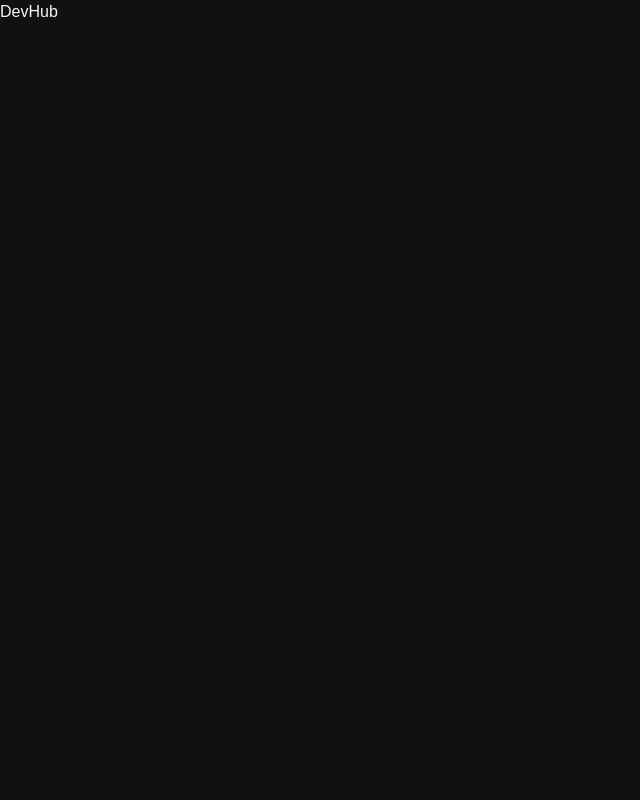
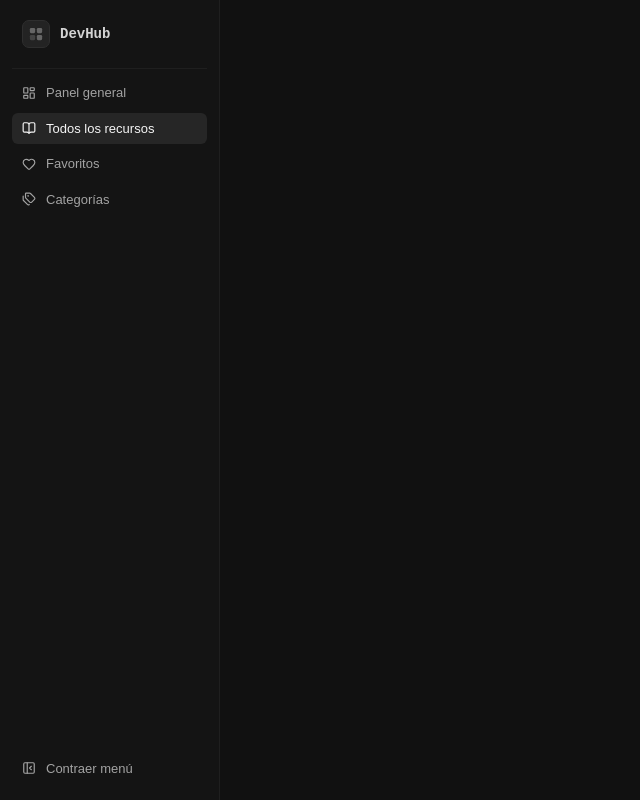
Before and after one commit to juanfeoru/devhub, a React (Vite) app: page /resources in a window 1280 px wide. Shown: the whole page, without its empty margins (0-640 px from the left). Built offline with nearby package versions, Linux system fonts and the light colour scheme.

Commit message:
feat: añadir sidebar y header en applayout

```diff
--- a/src/App.tsx
+++ b/src/App.tsx
@@ -1,5 +1,17 @@
+import { Route, Routes } from 'react-router';
+import AppLayout from './components/layout/AppLayout';
+
 function App() {
-  return <h1>DevHub</h1>;
+  return (
+    <Routes>
+      <Route element={<AppLayout />}>
+        <Route path='/' />
+        <Route path='/resources' />
+        <Route path='/favorites' />
+        <Route path='/categories' />
+      </Route>
+    </Routes>
+  );
 }
 
 export default App;
--- /dev/null
+++ b/src/components/layout/AppLayout.tsx
@@ -0,0 +1,29 @@
+import { Outlet } from 'react-router';
+import Sidebar from './Sidebar';
+import { useState } from 'react';
+import { MobileHeader } from './Header';
+
+export default function AppLayout() {
+  const [mobileOpen, setMobileOpen] = useState(false);
+  const [collapsed, setCollapsed] = useState(false);
+
+  return (
+    <div className='h-dvh w-full md:flex'>
+      <Sidebar
+        mobileOpen={mobileOpen}
+        onClose={() => setMobileOpen(false)}
+        collapsed={collapsed}
+        onCollapsed={() => setCollapsed((prev) => !prev)}
+      />
+
+      <MobileHeader
+        mobileOpen={mobileOpen}
+        onOpen={() => setMobileOpen(true)}
+      />
+
+      <main className='min-w-0 min-h-0 flex-1 md:overflow-y-auto'>
+        <Outlet />
+      </main>
+    </div>
+  );
+}
--- /dev/null
+++ b/src/components/layout/Header.tsx
@@ -0,0 +1,57 @@
+import { Menu } from 'lucide-react';
+import type { ReactNode } from 'react';
+
+interface MobileHeaderProps {
+  mobileOpen: boolean;
+  onOpen: () => void;
+}
+
+interface PageHeaderProps {
+  title: string;
+  description: string;
+  actions?: ReactNode;
+}
+
+export function MobileHeader({ mobileOpen, onOpen }: MobileHeaderProps) {
+  return (
+    <header className='w-full bg-surface flex items-center gap-2.5 p-4.5 border-b border-border md:hidden'>
+      <div className='size-7 grid place-items-center bg-surface-active border border-border-strong rounded-[7px]'>
+        <svg width='14' height='14' viewBox='0 0 16 16' fill='none'>
+          <rect x='1' y='1' width='6' height='6' rx='1.5' fill='#666'></rect>
+          <rect x='9' y='1' width='6' height='6' rx='1.5' fill='#666'></rect>
+          <rect x='1' y='9' width='6' height='6' rx='1.5' fill='#444'></rect>
+          <rect x='9' y='9' width='6' height='6' rx='1.5' fill='#666'></rect>
+        </svg>
+      </div>
+
+      <span className='font-mono font-semibold text-text-secondary'>
+        DevHub
+      </span>
+
+      <button
+        type='button'
+        onClick={onOpen}
+        className='size-9 grid place-items-center text-text-muted ml-auto'
+        aria-label='Abrir menú'
+        aria-controls='app-sidebar'
+        aria-expanded={mobileOpen}
+      >
+        <Menu size={20} aria-hidden='true' />
+      </button>
+    </header>
+  );
+}
+
+export function PageHeader({ title, description, actions }: PageHeaderProps) {
+  return (
+    <header className='flex flex-col gap-4 border-b pb-6 md:flex-row md:items-center md:justify-between md:border'>
+      <div>
+        <h1 className='text-2xl font-semibold text-interactive'>{title}</h1>
+
+        <p className='text-sm text-text-muted'>{description}</p>
+      </div>
+
+      <div>{actions}</div>
+    </header>
+  );
+}
--- /dev/null
+++ b/src/components/layout/Sidebar.tsx
@@ -0,0 +1,226 @@
+import { NavLink } from 'react-router';
+import { useEffect } from 'react';
+import {
+  BookOpen,
+  Heart,
+  LayoutDashboard,
+  PanelLeftClose,
+  PanelLeftOpen,
+  Tags,
+  X,
+} from 'lucide-react';
+
+interface SidebarProps {
+  mobileOpen: boolean;
+  onClose: () => void;
+  collapsed: boolean;
+  onCollapsed: () => void;
+}
+
+const navigationItems = [
+  {
+    id: 'dashboard',
+    to: '/',
+    label: 'Panel general',
+    icon: LayoutDashboard,
+  },
+  {
+    id: 'resources',
+    to: '/resources',
+    label: 'Todos los recursos',
+    icon: BookOpen,
+  },
+  {
+    id: 'favorites',
+    to: '/favorites',
+    label: 'Favoritos',
+    icon: Heart,
+  },
+  {
+    id: 'categories',
+    to: '/categories',
+    label: 'Categorías',
+    icon: Tags,
+  },
+] as const;
+
+export default function Sidebar({
+  mobileOpen,
+  onClose,
+  collapsed,
+  onCollapsed,
+}: SidebarProps) {
+  useEffect(() => {
+    if (!mobileOpen) return;
+
+    const handleEscape = (event: KeyboardEvent) => {
+      if (event.key === 'Escape') {
+        onClose();
+      }
+    };
+
+    document.addEventListener('keydown', handleEscape);
+
+    return () => {
+      document.removeEventListener('keydown', handleEscape);
+    };
+  }, [mobileOpen, onClose]);
+
+  return (
+    <>
+      <button
+        type='button'
+        aria-label='Cerrar menú'
+        aria-hidden='true'
+        onClick={onClose}
+        className={`fixed inset-0 z-40 bg-bg/40 backdrop-blur-[2px] transition-opacity duration-300 md:hidden
+        ${
+          mobileOpen
+            ? 'visible opacity-100'
+            : 'invisible opacity-0 pointer-events-none'
+        }`}
+      />
+
+      <aside
+        id='app-sidebar'
+        className={`w-55 bg-surface border-r border-border flex flex-col h-full fixed z-50 top-0 py-4 px-3 transition-[width,translate] duration-300 ease-in-out md:sticky md:z-auto md:translate-x-0 ${
+          collapsed ? 'md:w-18' : 'md:w-55'
+        }
+        ${mobileOpen ? 'translate-x-0' : '-translate-x-full md:translate-x-0'}`}
+      >
+        <div className='flex items-center gap-2.5 pt-1 px-2.5 pb-5 border-b border-border mb-2 min-w-0'>
+          <div className='size-7 min-w-7 shrink-0 grid place-items-center bg-surface-active border border-border-strong rounded-[7px]'>
+            <svg
+              width='14'
+              height='14'
+              viewBox='0 0 16 16'
+              fill='none'
+              aria-hidden='true'
+            >
+              <rect
+                x='1'
+                y='1'
+                width='6'
+                height='6'
+                rx='1.5'
+                fill='#666'
+              ></rect>
+              <rect
+                x='9'
+                y='1'
+                width='6'
+                height='6'
+                rx='1.5'
+                fill='#666'
+              ></rect>
+              <rect
+                x='1'
+                y='9'
+                width='6'
+                height='6'
+                rx='1.5'
+                fill='#444'
+              ></rect>
+              <rect
+                x='9'
+                y='9'
+                width='6'
+                height='6'
+                rx='1.5'
+                fill='#666'
+              ></rect>
+            </svg>
+          </div>
+
+          <span
+            className={`font-mono text-sm font-semibold text-text-secondary whitespace-nowrap overflow-hidden transition-[max-width,opacity,transform] duration-200 ease-in-out
+              ${
+                collapsed
+                  ? 'max-w-40 opacity-100 md:max-w-0 md:opacity-0 md:-translate-x-1'
+                  : 'max-w-40 opacity-100 translate-x-0'
+              }
+            `}
+          >
+            DevHub
+          </span>
+
+          <button
+            type='button'
+            onClick={onClose}
+            className='size-7 grid place-items-center text-text-muted ml-auto md:hidden'
+            aria-label='Cerrar menú'
+          >
+            <X size={18} aria-hidden='true' />
+          </button>
+        </div>
+
+        <nav className='space-y-1' aria-label='Navegación principal'>
+          {navigationItems.map((nav) => {
+            const Icon = nav.icon;
+
+            return (
+              <NavLink
+                key={nav.id}
+                to={nav.to}
+                onClick={onClose}
+                title={collapsed ? nav.label : undefined}
+                className={({ isActive }) => `
+                  flex items-center gap-2.5 py-1.5 px-2.5 rounded-md text-[13px] transition-colors duration-150 ${
+                    isActive
+                      ? 'bg-white/8 text-text-primary'
+                      : 'text-text-muted hover:bg-white/5 hover:text-interactive'
+                  }
+                  ${collapsed ? 'md:justify-center md:gap-0 md:px-0' : ''}
+                `}
+              >
+                <Icon size={14} aria-hidden='true' className='shrink-0' />
+                <span
+                  className={`max-w-40 opacity-100 overflow-hidden whitespace-nowrap transition-[max-width,opacity] duration-200
+                    ${collapsed ? 'md:max-w-0 md:opacity-0' : ''}
+                  `}
+                >
+                  {nav.label}
+                </span>
+              </NavLink>
+            );
+          })}
+        </nav>
+
+        <div className='hidden mt-auto md:flex'>
+          <button
+            type='button'
+            onClick={onCollapsed}
+            aria-label={collapsed ? 'Expandir menú' : 'Contraer menú'}
+            aria-expanded={!collapsed}
+            title={collapsed ? 'Expandir menú' : undefined}
+            className={`w-full flex items-center text-text-muted py-1.5 rounded-md text-[13px] transition-colors hover:bg-white/5 hover:text-interactive
+            ${collapsed ? 'justify-center px-0' : 'justify-start gap-2.5 px-2.5'}`}
+          >
+            {collapsed ? (
+              <PanelLeftOpen
+                size={14}
+                aria-hidden='true'
+                className='shrink-0'
+              />
+            ) : (
+              <PanelLeftClose
+                size={14}
+                aria-hidden='true'
+                className='shrink-0'
+              />
+            )}
+
+            <span
+              className={`
+                overflow-hidden whitespace-nowrap transition-[max-width,opacity] duration-200
+                  ${collapsed ? 'max-w-0 opacity-0' : 'max-w-40 opacity-100'}
+              `}
+            >
+              Contraer menú
+            </span>
+          </button>
+        </div>
+      </aside>
+    </>
+  );
+}
```
